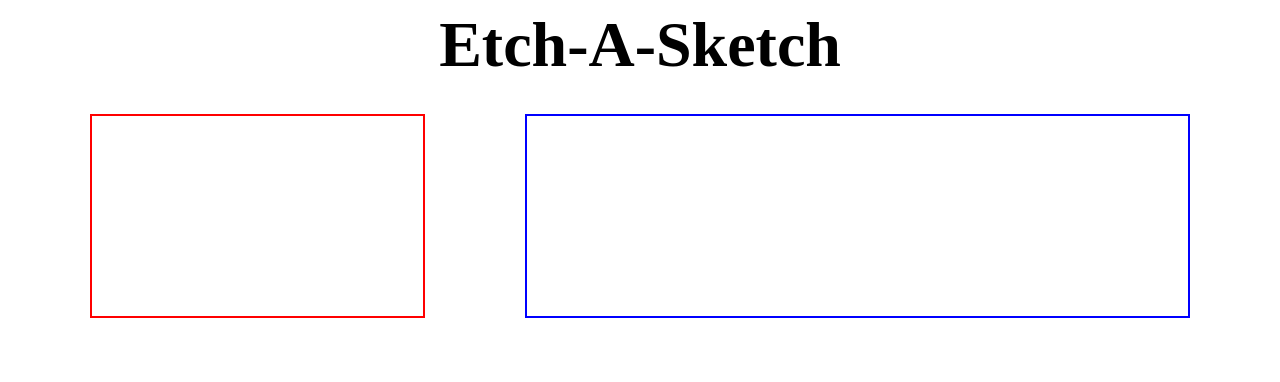
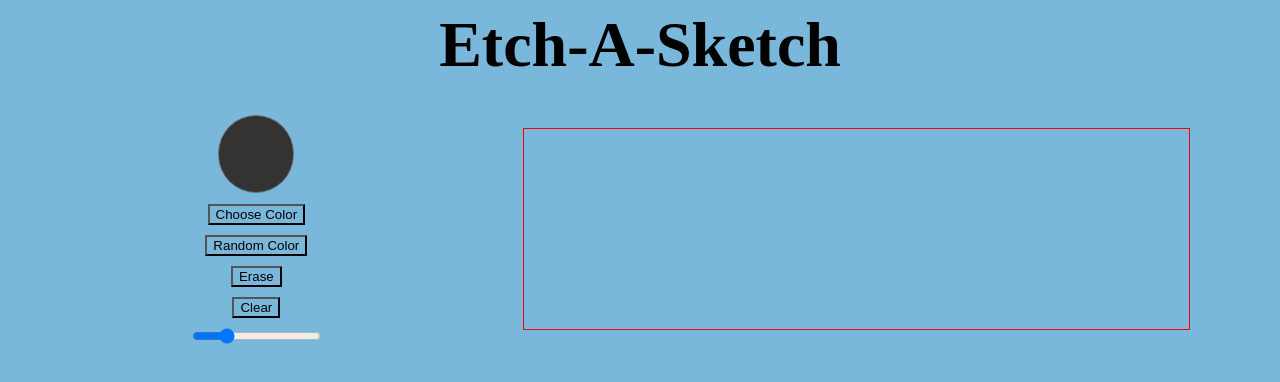
Before and after one commit to Stepty/etch-a-sketch, a plain HTML site: page index.html in a window 1280 px wide. Drawn offline with Linux system fonts and the light colour scheme.

Commit message:
more html

```diff
--- a/index.html
+++ b/index.html
@@ -13,10 +13,17 @@
 
     <div class="container">
         <div class="selectors">
-            <!-- Add selectors settings-->
+            <!-- selectors -->
+            <input id="colorPicker" type = "color" value="#333333">
+            <button id="colorBtn">Choose Color</button>
+            <button id="rainbowBtn">Random Color</button>
+            <button id="eraserBtn">Erase</button>
+            <button id="clearBtn">Clear</button>
+            <input id="sizeSlider" type="range" value="16" min="1" max="64">
         </div>
         <div class="game-grid">
             <!-- where grid pieces are added-->
+            <div class="gridPiece"></div>
         </div>
     </div>
 
--- a/styles.css
+++ b/styles.css
@@ -1,7 +1,14 @@
+:root {
+    --primary: #79B7DB;
+}
+body {
+    background-color: var(--primary);
+}
 header {
     font-size: 4rem;
+    font-weight: bold;
+    color: black;
     text-align: center;
-    font-weight: bold;
     margin-bottom: 2rem;
 }
 
@@ -13,20 +20,40 @@ header {
     align-items: center;
     margin: 0 auto;
 
-
 }
 
 .selectors {
-    border: 2px solid red;
+    display: flex;
+    flex-direction: column;
+    flex: 1;
+    gap: 10px;
     width: 100px;
-    height: 200px;
-    flex: 1;
 }
+.selectors button, input{
+    margin: auto;
+    background-color: var(--primary);
+    color: black;
+    cursor: pointer;
 
-.game-grid
-{
-    border: 2px solid blue;
+}
+input[type='color'] {
+    width: 80px;
+    height: 80px;
+    border: none;
+}
+input[type='color']::-webkit-color-swatch-wrapper {
+    padding: 0;
+}
+input[type='color']::-webkit-color-swatch {
+    border-radius: 50px;
+    box-shadow: rbga(0,0,0.24) 0px 3px 8px;
+}
+.game-grid {
     width: 100px;
     height: 200px;
     flex: 2;
+    border: 1px solid red;
 }
+.gridPiece {
+
+}
```
